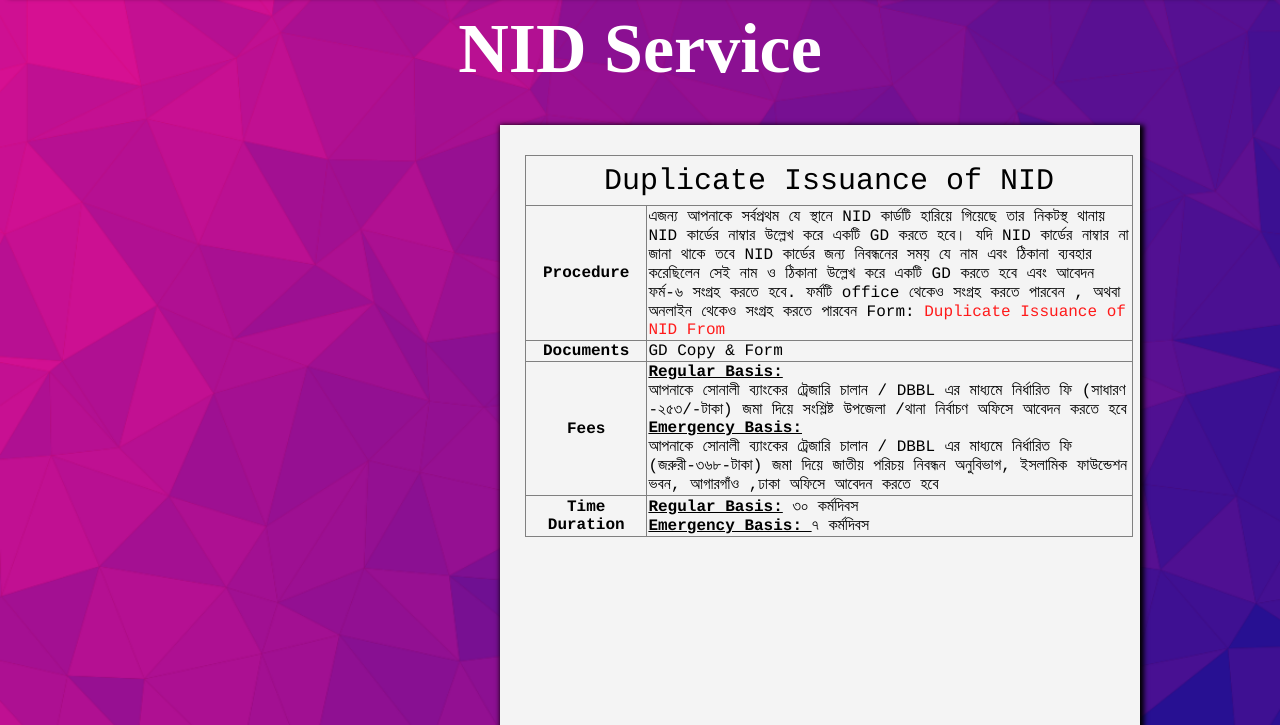
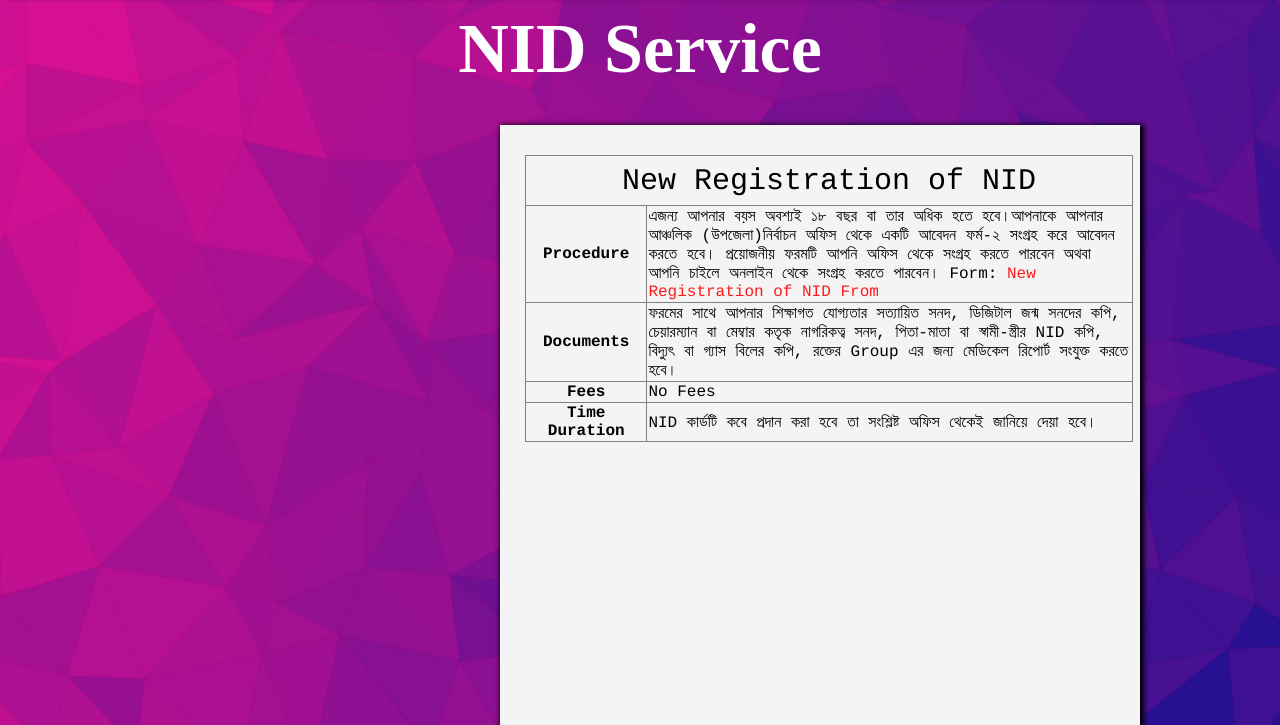
Before and after one commit to BornaKhan/New-Registration-NID, a plain HTML site: page index.html in a window 1280 px wide. Shown: the part 75-800 px from the top of the page. Drawn offline with Linux system fonts and the light colour scheme.

Commit message:
Update index.html

```diff
--- a/index.html
+++ b/index.html
@@ -15,22 +15,26 @@
 <div class="nid">
 <div class="table">
 <table border="1" style="width:100%;  border-collapse: collapse; ">
-<tr> <td colspan="3" style="text-align:center; height: 50px; font-size: 30px;"> Duplicate Issuance of NID </td> </tr>
-<tr> <td style="width:20%;" align="center"> <b>Procedure </b> </td> <td> এজন্য আপনাকে সর্বপ্রথম যে স্থানে NID  কার্ডটি হারিয়ে গিয়েছে তার নিকটস্থ থানায় NID কার্ডের নাম্বার উল্লেখ করে একটি GD করতে হবে।
+<tr> <td colspan="3" style="text-align:center; height: 50px; font-size: 30px;"> New Registration of NID </td> </tr>
+<tr> <td style="width:20%;" align="center"> <b>Procedure </b> </td> <td> এজন্য আপনার বয়স অবশ্যই ১৮ বছর বা তার অধিক হতে হবে।আপনাকে আপনার
 
-যদি NID কার্ডের নাম্বার না জানা থাকে তবে NID কার্ডের জন্য নিবন্ধনের সময় যে নাম এবং ঠিকানা ব্যবহার করেছিলেন সেই নাম ও ঠিকানা উল্লেখ করে একটি GD করতে হবে এবং আবেদন ফর্ম-৬ সংগ্রহ করতে হবে. ফর্মটি office থেকেও সংগ্রহ করতে পারবেন , অথবা অনলাইন থেকেও সংগ্রহ করতে পারবেন
-Form: <a href="http://www.ecs.gov.bd/bec/public/files/1/download/lost_duplicate_form6.pdf"> Duplicate Issuance of NID From </a> </td>  </tr>
+আঞ্চলিক (উপজেলা)নির্বাচন অফিস থেকে একটি আবেদন ফর্ম-২ সংগ্রহ করে আবেদন
 
-<tr> <td style="width:20%;" align="center"> <b> Documents </b> </td> <td> GD Copy & Form </td>  </tr>
+করতে হবে। প্রয়োজনীয় ফরমটি আপনি অফিস থেকে সংগ্রহ করতে পারবেন অথবা আপনি
 
-<tr> <td style="width:20%;" align="center"> <b> Fees </b> </td> <td> <b><u>Regular Basis:</u></b> <br>
+চাইলে অনলাইন থেকে সংগ্রহ করতে পারবেন।
+Form: <a href="http://www.ecs.gov.bd/bec/public/files/1/reg%20Form.PDF"> New Registration of NID From </a> </td>  </tr>
 
-আপনাকে সোনালী ব্যাংকের ট্রেজারি চালান / DBBL এর মাধ্যমে নির্ধারিত ফি (সাধারণ -২৫৩/-টাকা) জমা দিয়ে সংশ্লিষ্ট উপজেলা /থানা নির্বাচণ অফিসে আবেদন করতে হবে<br>
+<tr> <td style="width:20%;" align="center"> <b> Documents </b> </td> <td> ফরমের সাথে আপনার শিক্ষাগত যোগ্যতার সত্যায়িত সনদ, ডিজিটাল জন্ম সনদের
 
-<b><u> Emergency Basis: </u></b> <br>
+কপি, চেয়ারম্যান বা মেম্বার কতৃক নাগরিকত্ব সনদ, পিতা-মাতা বা স্বামী-স্ত্রীর NID কপি, বিদ্যুৎ বা
 
-আপনাকে  সোনালী ব্যাংকের ট্রেজারি চালান / DBBL এর মাধ্যমে নির্ধারিত ফি  (জরুরী-৩৬৮-টাকা) জমা দিয়ে জাতীয় পরিচয় নিবন্ধন অনুবিভাগ, ইসলামিক ফাউন্ডেশন ভবন, আগারগাঁও ,ঢাকা অফিসে আবেদন করতে হবে </td>  </tr>
-<tr> <td style="width:20%;" align="center"> <b> Time Duration </b> </td> <td> <b><u>Regular Basis:</u></b> ৩০ কর্মদিবস<br> <b><u> Emergency Basis: </u></b>  ৭ কর্মদিবস </td>  </tr>
+গ্যাস বিলের কপি, রক্তের Group এর জন্য মেডিকেল রিপোর্ট সংযুক্ত করতে হবে। </td>  </tr>
+
+<tr> <td style="width:20%;" align="center"> <b> Fees </b> </td> <td> No Fees </td>  </tr>
+<tr> <td style="width:20%;" align="center"> <b> Time Duration </b> </td> <td> NID কার্ডটি কবে প্রদান করা হবে তা সংশ্লিষ্ট
+
+অফিস থেকেই জানিয়ে দেয়া হবে। </td>  </tr>
 
 
 
@@ -41,10 +45,10 @@ Form: <a href="http://www.ecs.gov.bd/bec/public/files/1/download/lost_duplicate_
 </div>
  </div>
 
-<div class="bottom"> <div class="sub1">This project was created by <br>
-Rahat Hossain Emon<br> Jannatul Ferdousi Borna<br>
+<div class="bottom"> <div class="sub1">This project was created by<br>
+Rahat Hossain Emon<br> Jannatul Ferdousi Borna<br> Poly Akter <br>
 Dept of CSE <br>
-Shanto Mariam University of creative technology </div> <div class="sub2"> Contact <br> Call: 01xxxxxxxx <br> Email: rahat@mail.com</div>  </div>
+Shanto Mariam University of creative technology </div> <div class="sub2"> Contact <br> Hotline: 01888799825 <br> Email: rahat111@gmail.com</div>  </div>
 <div class="copy">©All Right Reserved </div>
 </body>
 </html>
```
